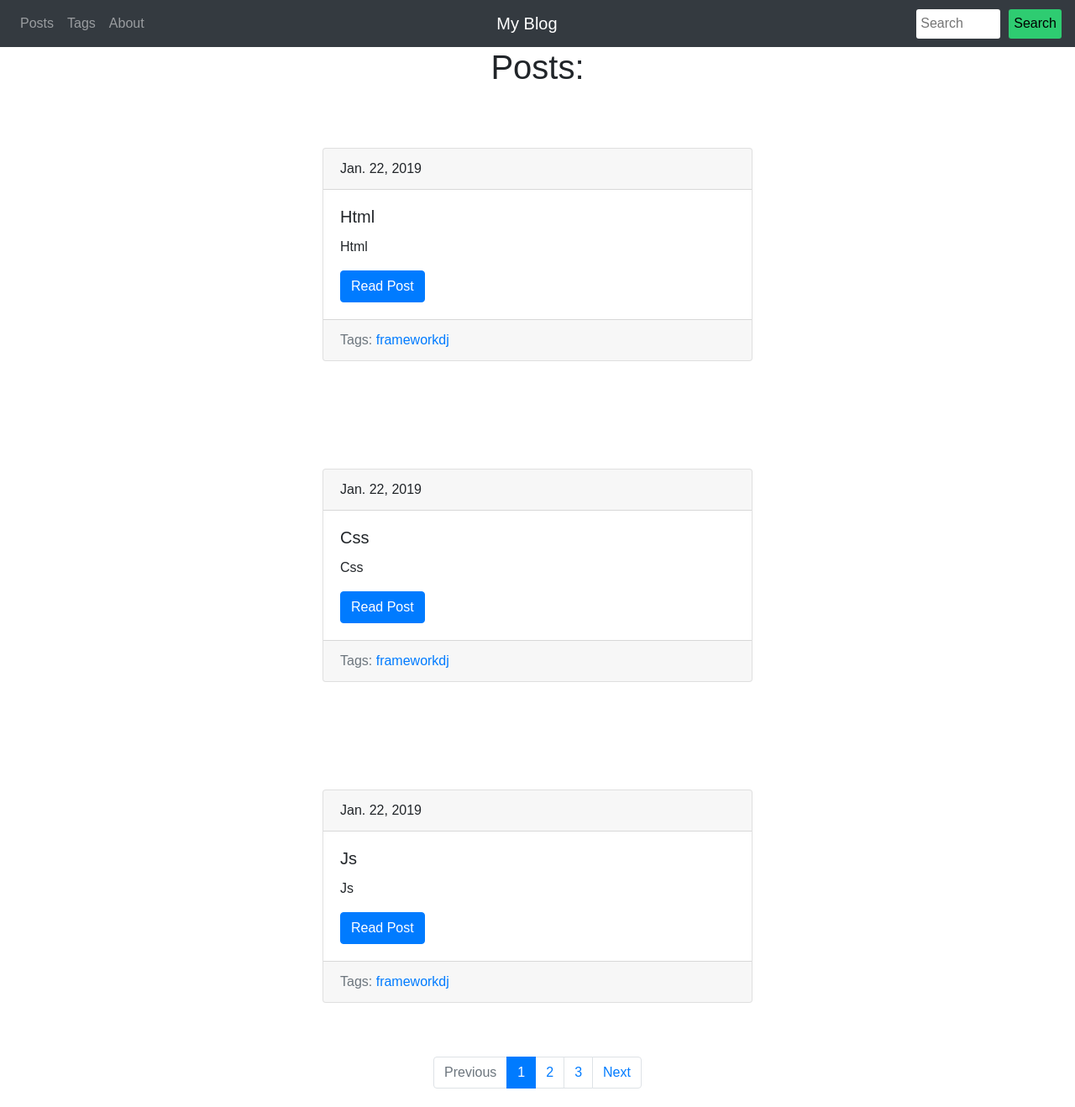
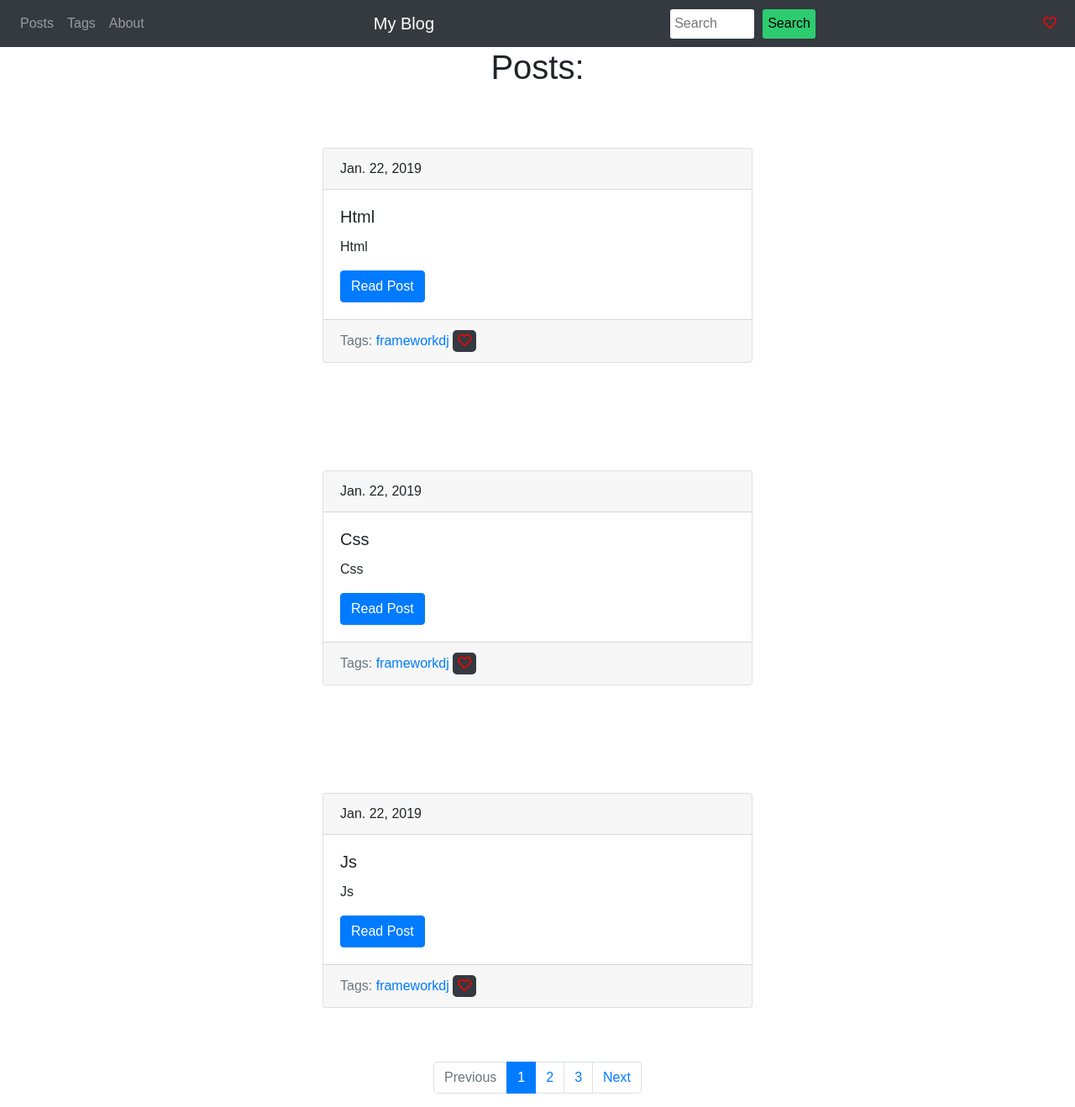
Before and after one commit to DSchMelz/Blog, a Django app: page /blog/ in a window 1280 px wide. Shown: the whole page at 84% size. Before the commit the page ends 1296 px from the top, so only its background shows below. Run offline with Django 3.2, Linux system fonts and the light colour scheme; data comes from the database, SQL or seed files in the repository; some libraries are stand-ins or nearby versions.

Commit message:
Работа над лайками. Пока только со стороны внешней :(((

```diff
--- a/blog/templates/blog/includes/post_card_template.html
+++ b/blog/templates/blog/includes/post_card_template.html
@@ -14,5 +14,6 @@
             {% for tag in post.tags.all %}
                 <a href="{{tag.get_absolute_url}}">{{tag.title}}</a>
             {% endfor %}
+              <button class="like" type="submit"><i class="far fa-heart"></i></button>
         </div>
 </div>
--- a/static/css/style.css
+++ b/static/css/style.css
@@ -84,3 +84,20 @@ form.tag-update-form {
     align-items: center;
     margin: 20px 0;
 }
+
+button i {
+    color: red;
+    transition: 0.25s;
+}
+
+button.like {
+    outline: none;
+    background-color: #343A40;
+    border: none;
+    border-radius: 5px;
+    cursor: pointer;
+}
+
+button:hover i {
+    transform: scale(1.5);
+}
--- a/templates/index.html
+++ b/templates/index.html
@@ -4,6 +4,7 @@
 <html lang="ru">
 <head>
     <meta charset="UTF-8">
+    <link rel="stylesheet" href="https://use.fontawesome.com/releases/v5.6.3/css/all.css" integrity="sha384-UHRtZLI+pbxtHCWp1t77Bi1L4ZtiqrqD80Kn4Z8NTSRyMA2Fd33n5dQ8lWUE00s/" crossorigin="anonymous">
     <link rel="stylesheet" href="https://stackpath.bootstrapcdn.com/bootstrap/4.2.1/css/bootstrap.min.css" integrity="sha384-GJzZqFGwb1QTTN6wy59ffF1BuGJpLSa9DkKMp0DgiMDm4iYMj70gZWKYbI706tWS" crossorigin="anonymous">
     <script src="https://code.jquery.com/jquery-3.3.1.slim.min.js" integrity="sha384-q8i/X+965DzO0rT7abK41JStQIAqVgRVzpbzo5smXKp4YfRvH+8abtTE1Pi6jizo" crossorigin="anonymous"></script>
 <script src="https://cdnjs.cloudflare.com/ajax/libs/popper.js/1.14.6/umd/popper.min.js" integrity="sha384-wHAiFfRlMFy6i5SRaxvfOCifBUQy1xHdJ/yoi7FRNXMRBu5WHdZYu1hA6ZOblgut" crossorigin="anonymous"></script>
@@ -41,6 +42,7 @@
             <input type="search" placeholder="Search" aria-label="Search" name="search">
             <button type="submit" class="btn-search">Search</button>
           </form>
+          <button class="like"><i class="far fa-heart"></i></button>
         </div>
       </nav>
     {% block content %}
```
